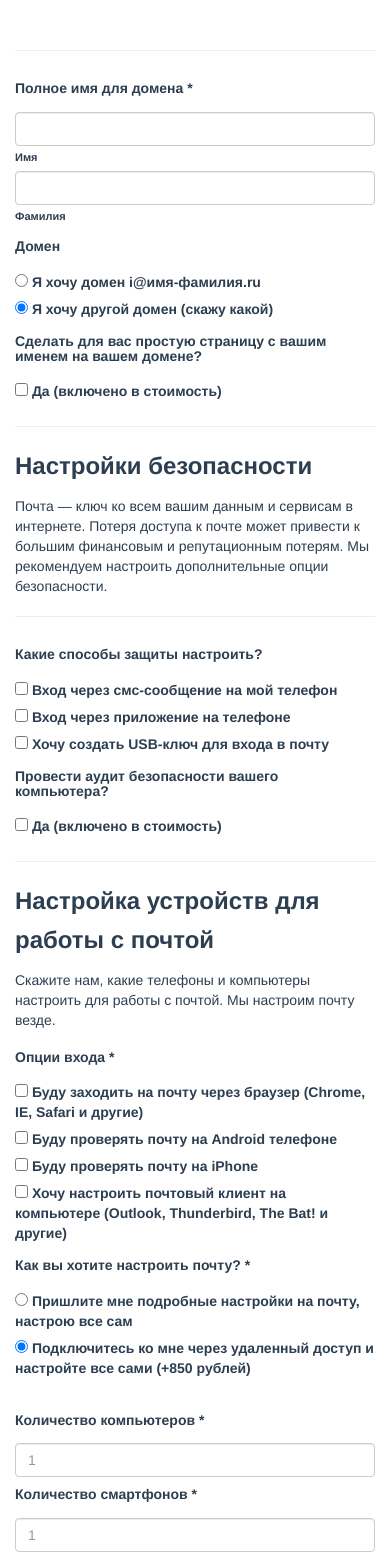
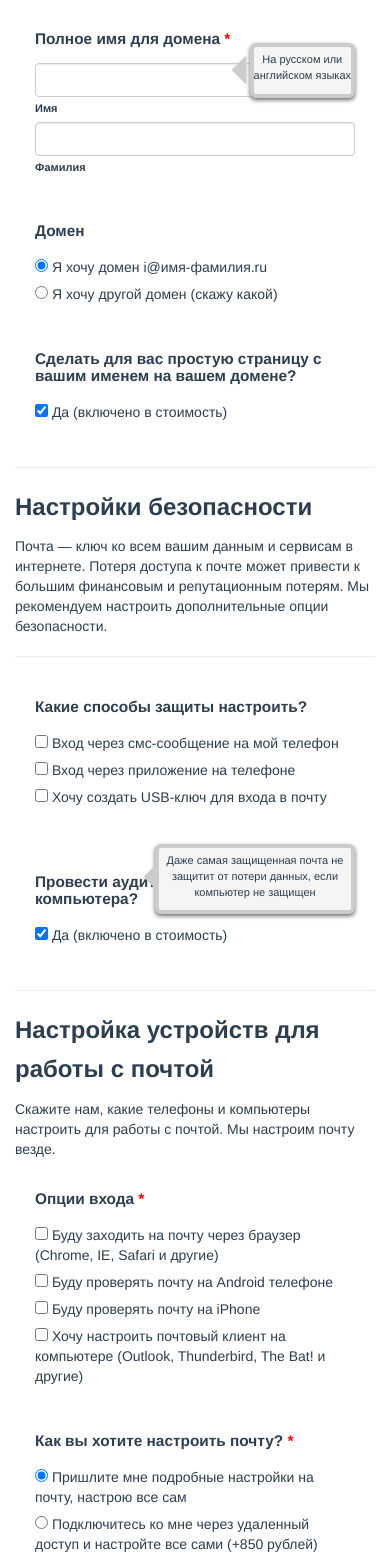
Before and after one commit to j-sho/test_project, a Vue app: page /form in a window 390 px wide. Shown: the part 433-1994 px from the top of the page. Built offline with nearby package versions, Linux system fonts and the light colour scheme.

Commit message:
Update Form.vue

```diff
--- a/src/components/Form.vue
+++ b/src/components/Form.vue
@@ -5,77 +5,95 @@
     </div>
     <br>
     <hr>
-    <FormBlock>
-      <div slot="block-body">
+      <div class="block-body">
         <h2>Выбор домена</h2>
         <p>Рекомендуем регистрировать почту вида i@имя-фамилия.ru, для этого нам нужны ваши имя и фамилия. Мы проверим доступность домена и зарегистрируем его, если он свободен. Если домен занят, мы предложим варианты и утвердим с вами выбор.</p>
       </div>
-    </FormBlock>
     <hr>
     <form>
-    <div class="block_item">
+
+    <FormBlock v-bind:class='{ "error-style": isNameShowError || isNameShowValidError }'>
+    <div slot="block-body">
       <label for="name"><h4>Полное имя для домена<span class="form-required"> *</span></h4></label>
+      <div slot="description-item" class="description">
+        <div class="description_text">
+          <p>На русском или <br> английском языках</p>
+        </div>
+        <div class="glyphicon glyphicon-triangle-left description_arrow_small"></div>
+      </div>
       <div class="row">
         <div class="col-md-3">
           <span class="md-form">
-            <input type="text" id="name" name="name" class="form-control">
+            <input type="text" id="name" name="name" class="form-control" v-model="name" @click="name_input_active = true">
             <label for="name" class="sub_label">Имя</label>
           </span>
         </div>
         <div  class="col-md-4">
           <span class="form-group">
-            <input type="text" id="surname" name="surname" class="form-control">
+            <input type="text" id="surname" name="surname" class="form-control"  v-model="surname">
             <label for="surname" class="sub_label">Фамилия</label>
           </span>
         </div>
-        <div class="hidden description">
-          <div class="description_text">
-            <p>На русском или английском языках</p>
       </div>
-          <div class="glyphicon glyphicon-triangle-left description_arrow"></div>
+      <div class="alert-danger error-message" v-show='isNameShowError'>
+        <span class="glyphicon glyphicon-warning-sign error-sign"></span>
+         Поле обязательно для заполнения
+      </div>
+      <div class="alert-danger error-message" v-show='isNameShowValidError'>
+        <span class="glyphicon glyphicon-warning-sign error-sign"></span>
+         Данные указаны некорректно
       </div>
     </div>
-      <div class="hidden form-control-feedback">
-        Поле обязательно для заполнения
-      </div>
-    </div>
-
-    <div class="block_item">
+    </FormBlock>
+    <FormBlock>
+    <div slot="block-body">
       <label for="domain_name_type"><h4>Домен</h4></label>
       <div>
         <div class="form-check">
           <label class="form-check-label">
-          <input class="form-check-input" type="radio" name="domain_name_type" id="domain_name1" value="Я хочу домен i@имя-фамилия.ru" checked>  Я хочу домен i@имя-фамилия.ru</label>
+          <input class="form-check-input" type="radio" name="domain_name_type" id="domain_name1" value="true" v-model="domain_name_standart" checked>  Я хочу домен i@имя-фамилия.ru</label>
         </div>
         <div class="form-check">
           <label class="form-check-label">
-          <input class="form-check-input" type="radio" name="domain_name_type" id="domain_name2" value="Я хочу другой домен (скажу какой)" checked>  Я хочу другой домен (скажу какой)</label>
-        </div>
-      </div>
-      <div class="hidden">
-        <label for="domain_name"><h4>Предпочитаемый домен<span class="form-required"> *</span></h4></label><br>
-        <div class="col-md-4">
-          <span class="md-form">
-            <input type="text" id="domain_name" name="domain_name" class="form-control" placeholder="Домен">
-          </span>
-        </div>
-        <div class="hidden form-control-feedback">
-          Поле обязательно для заполнения
+          <input class="form-check-input" type="radio" name="domain_name_type" id="domain_name2" value="false" v-model="domain_name_standart">  Я хочу другой домен (скажу какой)</label>
         </div>
       </div>
     </div>
-
-    <div class="block_item">
+    </FormBlock>
+    <FormBlock v-bind:class='{ "error-style": !domain_name || !isDomainValid }' v-show="domain_name_standart === 'false'">
+    <div slot="block-body">
+      <div class="domain_name_option">
+        <label for="domain_name"><h4>Предпочитаемый домен<span class="form-required"> *</span></h4></label><br>
+        <div class="col-md-4 domain-name-input">
+          <span class="md-form">
+            <input type="text" id="domain_name" name="domain_name" class="form-control" v-model="domain_name" placeholder="Домен">
+          </span>
+        </div>
+      </div>
+      <br>
+      <div class="alert-danger error-message" v-show='!domain_name'>
+        <span class="glyphicon glyphicon-warning-sign error-sign"></span>
+          Поле обязательно для заполнения
+      </div>
+      <div class="alert-danger error-message" v-show='domain_name && !isDomainValid'>
+        <span class="glyphicon glyphicon-warning-sign error-sign"></span>
+         Данные указаны некорректно
+      </div>
+    </div>
+    </FormBlock>
+    <FormBlock>
+    <div slot="block-body">
       <label for="personal_web">
         <h4>Сделать для вас простую страницу с вашим именем на вашем домене?</h4>
       </label><br>
       <div class="form-check">
         <label class="form-check-label">
-          <input class="form-check-input" type="checkbox" value="1">
+          <input class="form-check-input" type="checkbox" value="1" v-model="personal_web" >
           Да (включено в стоимость)
         </label>
       </div>
     </div>
+    </FormBlock>
 
     <hr>
 
@@ -86,47 +104,53 @@
 
     <hr>
 
-    <div class="block_item">
+    <FormBlock>
+    <div slot="block-body">
       <label for="security_enter_option">
         <h4>Какие способы защиты настроить?</h4>
       </label><br>
       <div class="form-check">
         <label class="form-check-label">
-          <input class="form-check-input" type="checkbox" value="Вход через смс-сообщение на мой телефон">
+          <input class="form-check-input" type="checkbox" value="Вход через смс-сообщение на мой телефон" v-model="security_enter_option" checked>
           Вход через смс-сообщение на мой телефон
         </label>
       </div>
       <div class="form-check">
         <label class="form-check-label">
-          <input class="form-check-input" type="checkbox" value="Вход через приложение на телефоне">
+          <input class="form-check-input" type="checkbox" value="Вход через приложение на телефоне" v-model="security_enter_option" >
           Вход через приложение на телефоне
         </label>
       </div>
       <div class="form-check">
         <label class="form-check-label">
-          <input class="form-check-input" type="checkbox" value="Хочу создать USB-ключ для входа в почту">
+          <input class="form-check-input" type="checkbox" value="Хочу создать USB-ключ для входа в почту" v-model="security_enter_option" >
           Хочу создать USB-ключ для входа в почту
         </label>
       </div>
     </div>
+    </FormBlock>
 
-    <div class="block_item">
+    <FormBlock>
+    <div slot="block-body">
+      <br>
+      <div slot="description-item" class="description">
+        <div class="description_text">
+          <p>Даже самая защищенная почта не защитит от потери данных, если компьютер не защищен</p>
+        </div>
+        <div class="glyphicon glyphicon-triangle-left description_arrow"></div>
+      </div>
       <label for="laptop_audit">
         <h4>Провести аудит безопасности вашего компьютера?</h4>
       </label><br>
       <div class="form-check">
         <label class="form-check-label">
-          <input class="form-check-input" type="checkbox" id="laptop_audit" value="1">
+          <input class="form-check-input" type="checkbox" id="laptop_audit" value="1" v-model="laptop_audit">
           Да (включено в стоимость)
         </label>
       </div>
-      <div class="hidden description">
-        <div class="description_text">
-          <p>Даже самая защищенная почта не защитит от потери данных, если компьютер не защищен</p>
+
     </div>
-        <div class="glyphicon glyphicon-triangle-left description_arrow"></div>
-      </div>
-    </div>
+    </FormBlock>
 
     <hr>
 
@@ -135,79 +159,95 @@
       <p>Скажите нам, какие телефоны и компьютеры настроить для работы с почтой. Мы настроим почту везде.</p>
     </div>
 
-    <div class="block_item">
+    <FormBlock v-bind:class='{ "error-style": entry_options_active && !isEntryOptions }'>
+    <div slot="block-body" @click="entry_options_active = true">
       <label for="entry_options"><h4>Опции входа<span class="form-required"> *</span></h4></label><br>
       <div class="form-check">
         <label class="form-check-label">
-          <input class="form-check-input" type="checkbox" id="laptop_audit" value="Буду заходить на почту через браузер (Chrome, IE, Safari и другие)">
+          <input class="form-check-input" type="checkbox" id="laptop_audit" value="Буду заходить на почту через браузер (Chrome, IE, Safari и другие)" v-model="entry_options" checked>
           Буду заходить на почту через браузер (Chrome, IE, Safari и другие)
         </label>
       </div>
       <div class="form-check">
         <label class="form-check-label">
-          <input class="form-check-input" type="checkbox" id="laptop_audit" value="Буду проверять почту на Android телефоне">
+          <input class="form-check-input" type="checkbox" id="laptop_audit" value="Буду проверять почту на Android телефоне" v-model="entry_options">
           Буду проверять почту на Android телефоне
         </label>
       </div>
       <div class="form-check">
         <label class="form-check-label">
-          <input class="form-check-input" type="checkbox" id="laptop_audit" value="Буду проверять почту на iPhone">
+          <input class="form-check-input" type="checkbox" id="laptop_audit" value="Буду проверять почту на iPhone" v-model="entry_options">
           Буду проверять почту на iPhone
         </label>
       </div>
       <div class="form-check">
         <label class="form-check-label">
-          <input class="form-check-input" type="checkbox" id="laptop_audit" value="Хочу настроить почтовый клиент на компьютере (Outlook, Thunderbird, The Bat! и другие)">
+          <input class="form-check-input" type="checkbox" id="laptop_audit" value="Хочу настроить почтовый клиент на компьютере (Outlook, Thunderbird, The Bat! и другие)" v-model="entry_options">
           Хочу настроить почтовый клиент на компьютере (Outlook, Thunderbird, The Bat! и другие)
         </label>
       </div>
-      <div class="hidden form-control-feedback">
+      <div class="alert-danger error-message" v-show='entry_options_active && !isEntryOptions'>
+        <span class="glyphicon glyphicon-warning-sign error-sign"></span>
          Поле обязательно для заполнения
       </div>
     </div>
+    </FormBlock>
 
-    <div class="block_item">
+    <FormBlock>
+    <div slot="block-body">
       <label for="installation"><h4>Как вы хотите настроить почту?<span class="form-required"> *</span></h4></label><br>
-      <div>
       <div class="form-check">
         <label class="form-check-label">
-          <input class="form-check-input" type="radio" name="installation" id="installation_type1" value="Пришлите мне подробные настройки на почту, настрою все сам" checked>  Пришлите мне подробные настройки на почту, настрою все сам</label>
+        <input class="form-check-input" type="radio" name="installation" id="installation_type1" value="Пришлите мне подробные настройки на почту, настрою все сам" v-model="installation" checked>  Пришлите мне подробные настройки на почту, настрою все сам</label>
       </div>
       <div class="form-check">
         <label class="form-check-label">
-          <input class="form-check-input" type="radio" name="installation" id="installation_type2" value="Подключитесь ко мне через удаленный доступ и настройте все сами (+850 рублей)" checked>  Подключитесь ко мне через удаленный доступ и настройте все сами (+850 рублей)</label>
+        <input class="form-check-input" type="radio" name="installation" id="installation_type2" value="Подключитесь ко мне через удаленный доступ и настройте все сами (+850 рублей)" v-model="installation">  Подключитесь ко мне через удаленный доступ и настройте все сами (+850 рублей)</label>
       </div>
+    </div>
+    </FormBlock>
     <br>
-        <div class="">
+    <div v-show="showInstalationDetails">
+      <FormBlock v-bind:class='{ "error-style": !computer_quantity }'>
+      <div slot="block-body">
         <div class="row">
           <div class="col-md-3">
             <label for="computer_quantity"><h4>Количество компьютеров<span class="form-required"> *</span></h4></label>
           </div>
           <div class="col-md-2">
             <span class="md-form">
-                <input type="text" id="computer_quantity" name="computer_quantity" class="form-control" placeholder="1">
+              <input type="text" id="computer_quantity" name="computer_quantity" class="form-control" placeholder="1" v-model="computer_quantity">
             </span>
           </div>
-            <div class="hidden form-control-feedback">
+        </div>
+        <div class="alert-danger error-message" v-show='!computer_quantity'>
+          <span class="glyphicon glyphicon-warning-sign error-sign"></span>
           Поле обязательно для заполнения
         </div>
       </div>
+      </FormBlock>
+      <FormBlock v-bind:class='{ "error-style": !mobile_quantity }'>
+      <div slot="block-body">
         <div class="row">
           <div class="col-md-3">
             <label for="mobile_quantity"><h4>Количество смартфонов<span class="form-required"> *</span></h4></label>
           </div>
           <div class="col-md-2">
             <span class="md-form">
-                <input type="text" id="mobile_quantity" name="mobile_quantity" class="form-control" placeholder="1">
+              <input type="text" id="mobile_quantity" name="mobile_quantity" class="form-control" placeholder="1" v-model="mobile_quantity">
             </span>
           </div>
-            <div class="hidden form-control-feedback">
+        </div>
+        <div class="alert-danger error-message" v-show='!mobile_quantity'>
+          <span class="glyphicon glyphicon-warning-sign error-sign"></span>
           Поле обязательно для заполнения
         </div>
       </div>
-          <div class="block_item">
+      </FormBlock>
+      <FormBlock v-bind:class='{ "error-style": !instalation_date || !instalation_time }'>
+      <div slot="block-body">
         <label for="instalation_date"><h4>Дата помощи в настройке доступа<span class="form-required"> *</span></h4></label><br>
-            <div class="hidden description">
+        <div slot="description-item" class="description">
           <div class="description_text">
             <p>Нам нужно будет от 30 минут до 1 часа, в зависимости от числа устройств. Время московское</p>
           </div>
@@ -216,43 +256,101 @@
         <div class="row">
           <div class="col-md-4">
             <span class="md-form">
-                  <input type="date" id="instalation_date" name="instalation_date" class="form-control">
+              <input type="date" id="instalation_date" name="instalation_date" class="form-control" v-model="instalation_date">
               <label for="instalation_date" class="sub_label">Дата</label>
             </span>
           </div>
           <div class="col-md-1">
           <p>в</p>
           </div>
-              <div class="col-md-2">
+          <div class="col-md-3">
             <span class="md-form">
-                  <input type="time" id="instalation_time" name="instalation_time" class="form-control">
+              <input type="time" id="instalation_time" name="instalation_time" class="form-control" v-model="instalation_time">
               <label for="instalation_time" class="sub_label">Время</label>
             </span>
           </div>
         </div>
-            <div class="hidden form-control-feedback">
+        <div class="alert-danger error-message" v-show='!instalation_date || !instalation_time'>
+          <span class="glyphicon glyphicon-warning-sign error-sign"></span>
           Поле обязательно для заполнения
         </div>
       </div>
+      </FormBlock>
+    </div>
     <hr>
       <div class="block_item">
-            <button type="submit" class="btn btn-primary center-block">Далее</button>
+        <v-link href="/contact_form">
+          <button type="submit" class="btn btn-primary center-block button-style">Далее</button>
+        </v-link>
       </div>
-        </div>
-      </div>
-    </div>
+      <br><br>
+      <p><pre>data: {{$data}}</pre></p>
     </form>
   </div>
 </template>
 
 <script>
 import Vue from 'vue'
-import model from '../Module.js'
 import FormBlock from './FormBlock'
+import VLink from './VLink'
 
 export default {
+  data() {
+    return {
+      name: '',
+      surname: '',
+      domain_name_standart: true,
+      domain_name: '',
+      personal_web: true,
+      security_enter_option: [],
+      laptop_audit: true,
+      entry_options: [],
+      installation: 'Пришлите мне подробные настройки на почту, настрою все сам',
+      computer_quantity: 1,
+      mobile_quantity: 1,
+      instalation_date: new Date().toJSON().slice(0,10),
+      instalation_time: (new Date().getHours() + ":" + '00'),
+      name_input_active: false,
+      entry_options_active: false,
+    }
+  },
   components: {
-    FormBlock
+    FormBlock,
+    VLink
+  },
+  methods: {
+    showDescription() {
+      var item = document.getElementsByClassName("description")[0];
+      item.style.display = "block";
+      window.setTimeout(function () { item.style.display = "none"; }, 1000);
+    }
+  },
+  computed: {
+    isNameValid() {
+      return (/^[A-Za-z]+$/.test(this.name) && (this.name.length > 3));
+    },
+    isSurnameValid() {
+      return (/^[A-Za-z]+$/.test(this.surname) && (this.surname.length > 3));
+    },
+    isNameShowError() {
+      return (this.name_input_active && (!this.name || !this.surname));
+    },
+    isNameShowValidError() {
+      return (this.name_input_active && !this.isNameShowError && (!this.isNameValid || !this.isSurnameValid));
+    },
+    isEntryOptions() {
+      return (this.entry_options.length > 0);
+    },
+    isDomainValid() {
+      return /^(([^<>()\[\]\\.,;:\s@"]+(\.[^<>()\[\]\\.,;:\s@"]+)*)|(".+"))@((\[[0-9]{1,3}\.[0-9]{1,3}\.[0-9]{1,3}\.[0-9]{1,3}])|(([a-zA-Z\-0-9]+\.)+[a-zA-Z]{2,}))$/.test(this.domain_name);
+    },
+    showInstalationDetails() {
+      return (this.installation === 'Подключитесь ко мне через удаленный доступ и настройте все сами (+850 рублей)');
+    },
+    isErrors() {
+      return (!isNameValid || !isSurnameValid || !isEntryOptions || !isDomainValid || !this.name || !this.surname || !computer_quantity || !mobile_quantity || !instalation_date || !instalation_time);
+    }
+
     }
 }
 </script>
@@ -270,14 +368,17 @@ export default {
 
 .description {
   position: relative;
+
 }
 
 .description_text {
   z-index: 1000;
   position: absolute;
-  right: 10px;
-  max-width: 150px;
-  top: -30px;
+  margin: 0;
+  padding: 0;
+  right: 0;
+  max-width: 200px;
+  top: -20px;
   border: 4px solid #ccc;
   -webkit-border-radius: 6px 6px;
   -webkit-box-shadow: 0px 2px 4px #666;
@@ -289,14 +390,23 @@ export default {
   white-space: normal;
   text-align: center;
   padding-top: 5px;
-  font-size: 12px;
+  font-size: 11px;
 }
 
 .description_arrow {
   z-index: 2000;
   position: absolute;
-  right: 150px;
-  top: -15px;
+  right: 189px;
+  top: -2px;
+  color: #ccc;
+  font-size: 30px;
+}
+
+.description_arrow_small {
+  z-index: 2000;
+  position: absolute;
+  right: 101px;
+  top: -8px;
   color: #ccc;
   font-size: 30px;
 }
@@ -313,7 +423,7 @@ h2 {
 }
 
 h4 {
-  font-size: 14px;
+  font-size: 1.1em;
   font-weight: bold;
 }
 
@@ -326,8 +436,40 @@ button {
   margin: 0 auto;
 }
 
-.active {
-  background-color: #ffffe0;
+.error-style {
+  background-color: #FAA;
 }
 
+.error-message {
+  background-color: #ffd4d4;
+  font-size: 14px;
+  font-weight: bold;
+  padding: 5px 15px;
+  margin: 0;
+}
+
+.error-sign {
+  color: red;
+}
+
+.form-required {
+  color: red;
+}
+
+.domain-name-input {
+  float: none;
+}
+
+.form-check-label {
+  font-weight: normal;
+  font-size: 1em;
+}
+
+.button-style {
+  min-width: 100px;
+  font-size: 1.3em;
+  font-weight: bold;
+}
+
+
 </style>
```
Lines whose indentation alone changed are shown as unchanged.
